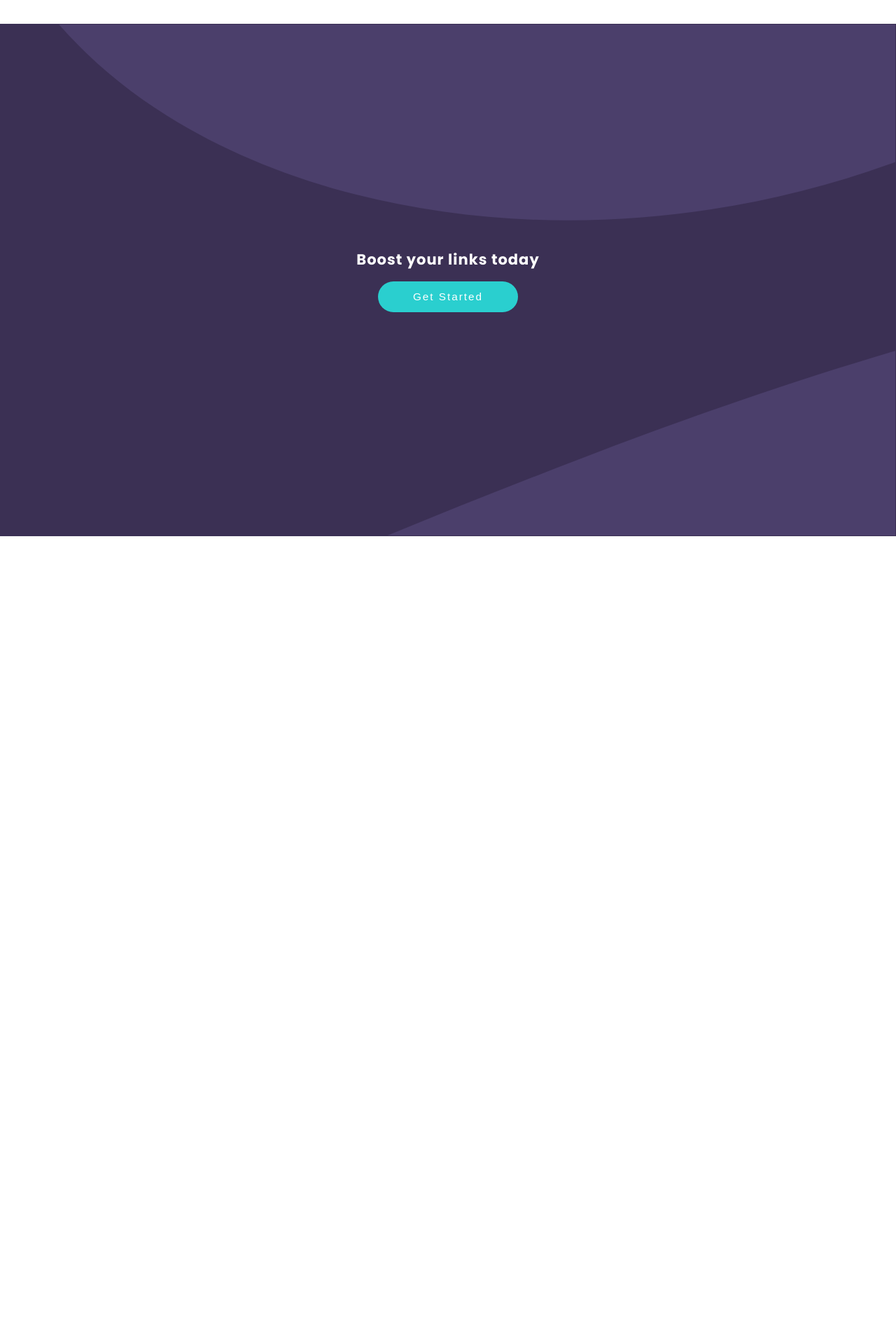
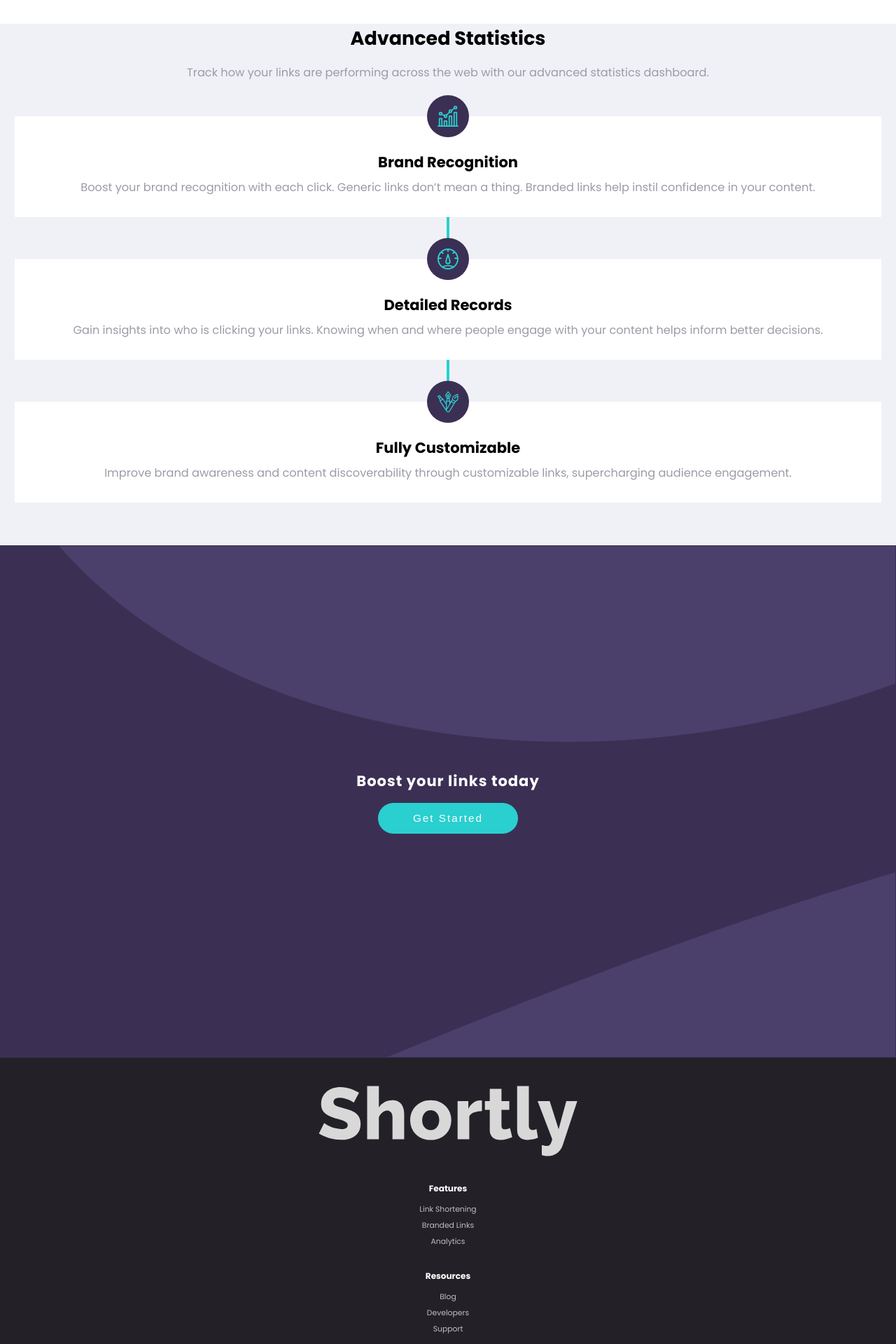
Before and after one commit to bmhan319/URL-Shortening, a React (Create React App) app: page / in a window 1280 px wide. Shown: the part 700-2620 px from the top of the page at 70% size. Before the commit the page ends 1466 px from the top, so only its background shows below. Built offline with nearby package versions, Linux system fonts and the light colour scheme.

Commit message:
added in footer and started on stats section

```diff
--- a/src/App.js
+++ b/src/App.js
@@ -1,11 +1,15 @@
 import React, {Component} from 'react';
 import Header from './components/Header'
 import IntroSection from './components/IntroSection'
+import StatsSection from './components/StatsSection'
 import BoostSection from './components/BoostSection'
+import Footer from './components/Footer'
 import './css/header.css'
 import './css/intro-section.css'
 import './css/mobile-menu.css'
+import './css/stats-section.css'
 import './css/boost-section.css'
+import './css/footer.css'
 
 
 
@@ -28,7 +32,9 @@ class App extends Component {
       <div className="App">
         <Header menu={this.menu} />
         <IntroSection />
+        <StatsSection />
         <BoostSection />
+        <Footer />
       </div>
     );
    }
--- /dev/null
+++ b/src/components/Footer.js
@@ -0,0 +1,54 @@
+import React from 'react'
+import logo from '../img/logo.svg'
+import fb from '../img/icon-facebook.svg'
+import twitter from '../img/icon-twitter.svg'
+import pinterest from '../img/icon-pinterest.svg'
+import instagram from '../img/icon-instagram.svg'
+
+export default function Footer() {
+  return (
+    <footer className="footer">
+      <div className="footer-logo-container">
+        <img className="footer-logo" src={logo} alt="shortly logo" />
+      </div>
+
+      <div className="footer-link-container footer-features-container">
+        <h6 className="footer-title footer-feature-title">Features</h6>
+        <ul>
+          <li className="footer-link footer-feature-link1"><a href="/">Link Shortening</a></li>
+          <li className="footer-link footer-feature-link2"><a href="/">Branded Links</a></li>
+          <li className="footer-link footer-feature-link3"><a href="/">Analytics</a></li>
+        </ul>
+      </div>
+
+      <div className="footer-link-container footer-resources-container">
+        <h6 className="footer-title footer-resources-title">Resources</h6>
+        <ul>
+          <li className="footer-link footer-resources-link1"><a href="/">Blog</a></li>
+          <li className="footer-link footer-resources-link2"><a href="/">Developers</a></li>
+          <li className="footer-link footer-resources-link3"><a href="/">Support</a></li>
+        </ul>
+      </div>
+
+      <div className="footer-link-container footer-company-container">
+        <h6 className="footer-title footer-company-title">Company</h6>
+        <ul>
+          <li className="footer-link footer-company-link1"><a href="/">About</a></li>
+          <li className="footer-link footer-company-link2"><a href="/">Our Team</a></li>
+          <li className="footer-link footer-company-link3"><a href="/">Careers</a></li>
+          <li className="footer-link footer-company-link3"><a href="/">Contact</a></li>
+        </ul>
+      </div>
+
+      <div className="footer-social-container">
+        <ul className="footer-social-list">
+          <li className="footer-social footer-facebook"><a href="/"><img  className="social facebook" src={fb} alt="facebook icon" /></a></li>
+          <li className="footer-social footer-twitter"><a href="/"><img   className="social twitter" src={twitter} alt="twitter icon" /></a></li>
+          <li className="footer-social footer-pinterest"><a href="/"><img className="social pinterest"  src={pinterest} alt="pinterest icon" /></a></li>
+          <li className="footer-social footer-instagram"><a href="/"><img className="social instagram"  src={instagram} alt="instagram icon" /></a></li>
+        </ul>
+      </div>
+
+    </footer>
+  )
+}
--- /dev/null
+++ b/src/components/StatsSection.js
@@ -0,0 +1,34 @@
+import React from 'react'
+
+export default function StatsSection() {
+  return (
+    <section className="sec2">
+
+
+      <div className="stats-text-container">
+        <h2 className="stats-title">Advanced Statistics</h2>
+        <p className="stats-text">Track how your links are performing across the web with our advanced statistics dashboard.</p>
+      </div>
+      <div className="window window1">
+        <div className="window-icon-container brand-icon-container"></div>
+        <h3 className="window-title brand-title">Brand Recognition</h3>
+        <p className="window-text brand-text">Boost your brand recognition with each click. Generic links don’t
+        mean a thing. Branded links help instil confidence in your content.</p>
+        <div className="vertical-line"></div>
+      </div>
+      <div className="window window2">
+        <h3 className="window-title detail-title">Detailed Records</h3>
+        <div className="window-icon-container detail-icon-container"></div>
+        <p className="window-text detail-text">Gain insights into who is clicking your links. Knowing when and where
+        people engage with your content helps inform better decisions.</p>
+        <div className="vertical-line"></div>
+      </div>
+      <div className="window window3">
+        <div className="window-icon-container custom-icon-container"></div>
+        <h3 className="window-title custom-title">Fully Customizable</h3>
+        <p className="window-text custom-text">Improve brand awareness and content discoverability through customizable
+        links, supercharging audience engagement.</p>
+      </div>
+    </section>
+  )
+}
--- /dev/null
+++ b/src/css/footer.css
@@ -0,0 +1,61 @@
+.footer {
+  background-color: var(--DarkerViolet);
+  width: 100%;
+  padding: 40px 20px;
+}
+
+.footer-logo-container {
+  width: 100%;
+  text-align: center;
+}
+
+.footer-logo {
+  filter: invert(96%) sepia(8%) saturate(0%) hue-rotate(148deg) brightness(107%) contrast(100%);
+  width: 30%;
+}
+
+.footer-link-container  {
+  margin-top: 30px;
+  text-align: center;
+}
+
+.footer-title {
+  color: #fff;
+  margin-bottom: 8px;
+}
+
+.footer-link {
+  list-style: none;
+  line-height: 20px;
+}
+
+.footer-link a {
+  text-decoration: none;
+  color: var(--Gray);
+  font-size: .6em;
+}
+
+.footer-social-container {
+  margin-top: 30px;
+  width: 100%;
+}
+
+.footer-social-list {
+  display: flex;
+  list-style: none;
+  align-items: center;
+  justify-content: center;
+}
+
+.footer-social {
+  margin-right: 16px;
+}
+
+.footer-instagram {
+  margin-right: 0;
+}
+
+.social {
+  width: 16px;
+  height: 16px;
+}
--- /dev/null
+++ b/src/css/stats-section.css
@@ -0,0 +1,108 @@
+.sec2 {
+  width: 100%;
+  padding: 0px 20px;
+  position: relative;
+  background-color: var(--LightViolet);
+  border: 1px solid var(--LightViolet);
+}
+
+.shorten-container {
+  width: 100%;
+  height: 124px;
+  background-color: var(--DarkViolet);
+  display: flex;
+  flex-direction: column;
+  align-items: center;
+  justify-content: center;
+  padding: 16px;
+  position: relative;
+  top: -62px;
+  border-radius: 8px;
+}
+
+.input {
+  height: 40px;
+  width: 100%;
+  border: 0;
+  border-radius: 6px;
+}
+
+.input-text {
+  margin-bottom: 12px;
+  padding-left: 12px;
+}
+
+.input-text::placeholder {
+  color: var(--GrayViolet);
+}
+
+.input-submit {
+  background-color: var(--Cyan);
+  color: #fff;
+  letter-spacing: 1px;
+}
+
+.stats-text-container {
+  text-align: center;
+  margin-bottom: 50px;
+}
+
+.stats-title {
+  margin-bottom: 16px;
+}
+
+.stats-text {
+  color: var(--GrayViolet);
+  font-size: .9em;
+}
+
+.window {
+  background-color: #fff;
+  margin-bottom: 60px;
+  text-align: center;
+  padding: 50px 20px 30px;
+  position: relative;
+}
+
+.window-icon-container {
+  position: absolute;
+  top: -30px;
+  left: 50%;
+  transform: translateX(-50%);
+  width: 60px;
+  height: 60px;
+  border-radius: 50%;
+  background-color: var(--DarkViolet);
+  content: "";
+  background-repeat: no-repeat;
+  background-position: center;
+  background-size: 50%;
+}
+
+.brand-icon-container {
+  background-image: url("../img/icon-brand-recognition.svg");
+}
+
+.detail-icon-container {
+  background-image: url("../img/icon-detailed-records.svg");
+}
+
+.custom-icon-container {
+  background-image: url("../img/icon-fully-customizable.svg");
+}
+
+.vertical-line {
+  width: 4px;
+  height: 30px;
+  background-color: var(--Cyan);
+  position: absolute;
+  bottom: -30px;
+  left: 50%;
+  transform: translateX(-50%);
+}
+
+.window-text {
+  color: var(--GrayViolet);
+  font-size: .9em;
+  margin-top: 8px;
+}
```
